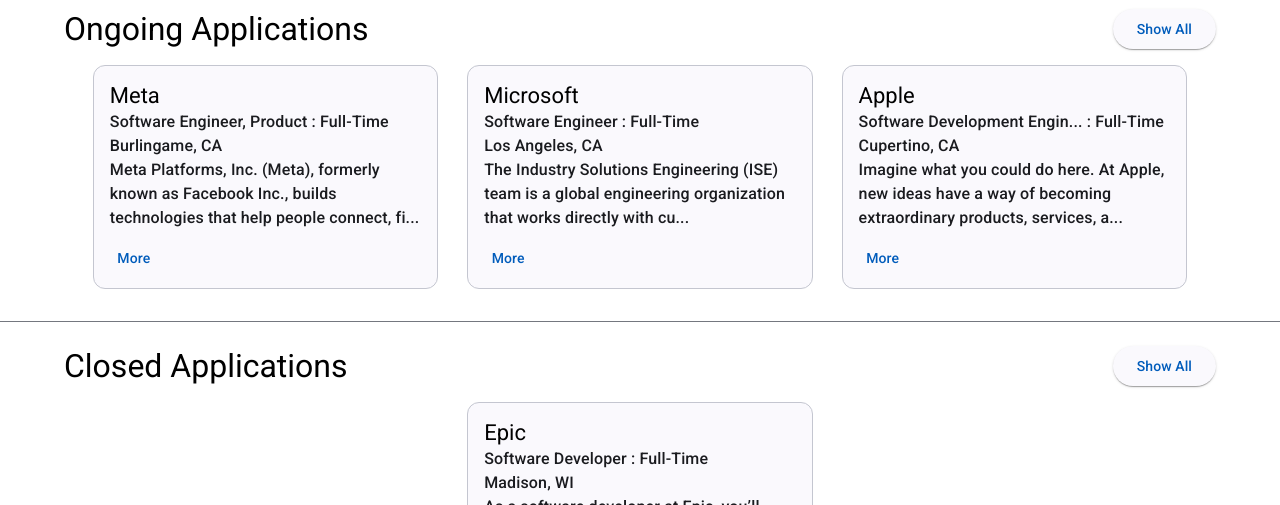
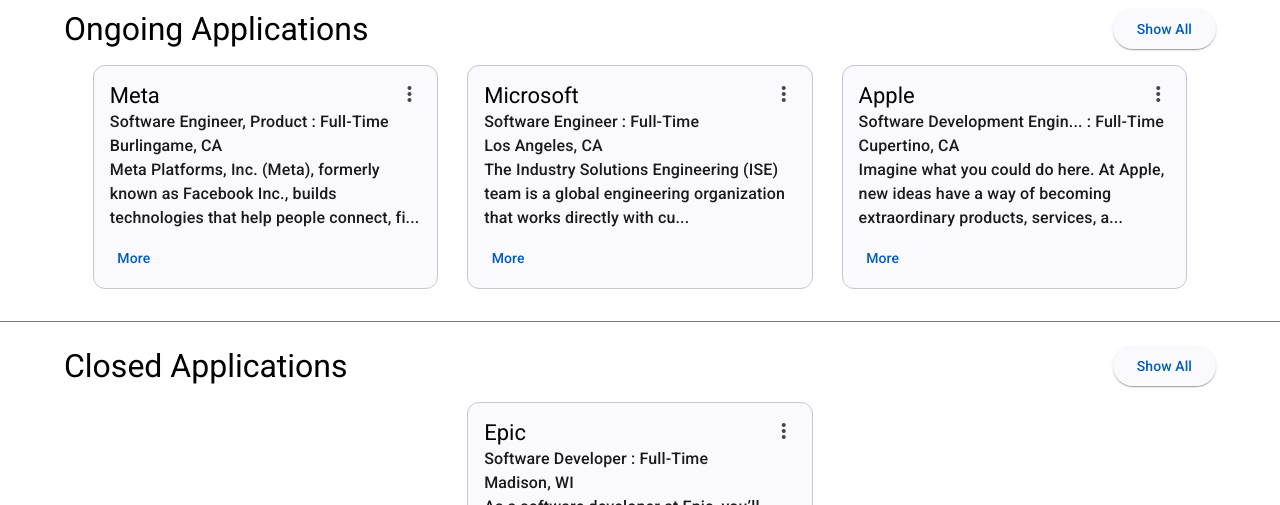
Before and after one commit to BlueJayBird11/application-tracker, an Angular app: page / in a window 1280 px wide. Shown: the part 139-644 px from the top of the page. Built offline with nearby package versions, Linux system fonts and the light colour scheme.

Commit message:
Added dropdown menu for application options

```diff
--- a/src/app/shared/application/application.component.css
+++ b/src/app/shared/application/application.component.css
@@ -34,3 +34,9 @@
     font-size: 16px; /* Fixed size on large screens */
   }
 }
+
+#options {
+  position: absolute;
+  top: 0.5rem;
+  right: 0.5rem;
+}
--- a/src/app/shared/application/application.component.html
+++ b/src/app/shared/application/application.component.html
@@ -1,4 +1,23 @@
 <mat-card appearance="outlined">
+  <button
+    mat-icon-button
+    [matMenuTriggerFor]="menu"
+    aria-label="Example icon-button with a menu"
+    id="options"
+  >
+    <mat-icon>more_vert</mat-icon>
+  </button>
+  <mat-menu #menu="matMenu">
+    <button mat-menu-item>
+      <mat-icon fontIcon="edit"></mat-icon>
+      <span>Edit</span>
+    </button>
+    <button mat-menu-item>
+      <mat-icon fontIcon="delete"></mat-icon>
+      <span>Delete</span>
+    </button>
+  </mat-menu>
+
   <mat-card-header>
     <mat-card-title>{{ application().company }}</mat-card-title>
     <mat-card-subtitle id="position-line"
--- a/src/app/shared/application/application.component.ts
+++ b/src/app/shared/application/application.component.ts
@@ -3,11 +3,13 @@
 import { MatButtonModule } from '@angular/material/button';
 import { MatCardModule } from '@angular/material/card';
 import { SharedModule } from '../shared.module';
+import { MatIconModule } from '@angular/material/icon';
+import { MatMenuModule } from '@angular/material/menu';
 
 @Component({
   selector: 'app-application',
   standalone: true,
-  imports: [MatButtonModule, MatCardModule, SharedModule],
+  imports: [MatButtonModule, MatCardModule, SharedModule, MatIconModule, MatMenuModule],
   templateUrl: './application.component.html',
   styleUrl: './application.component.css'
 })
```
